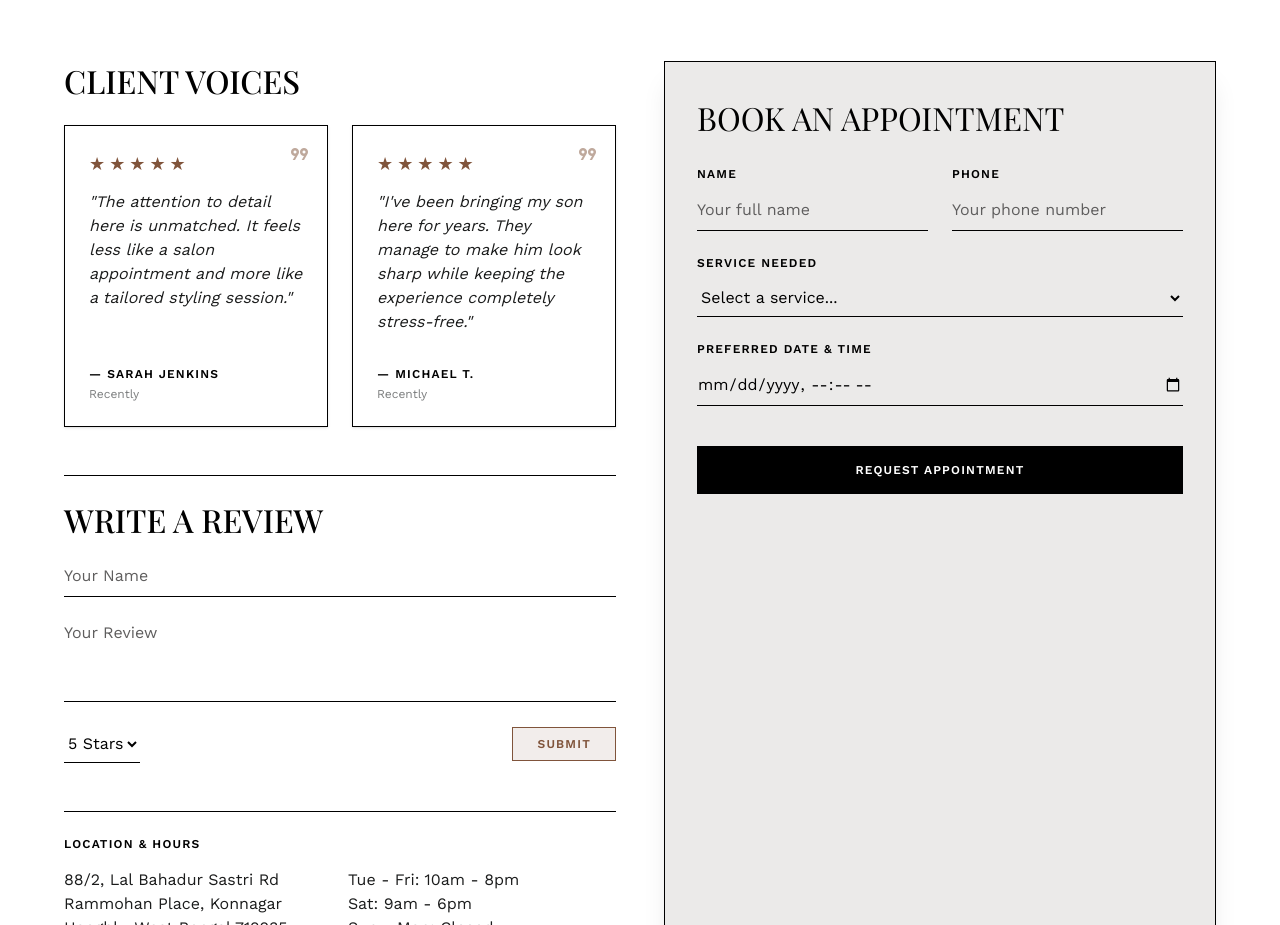
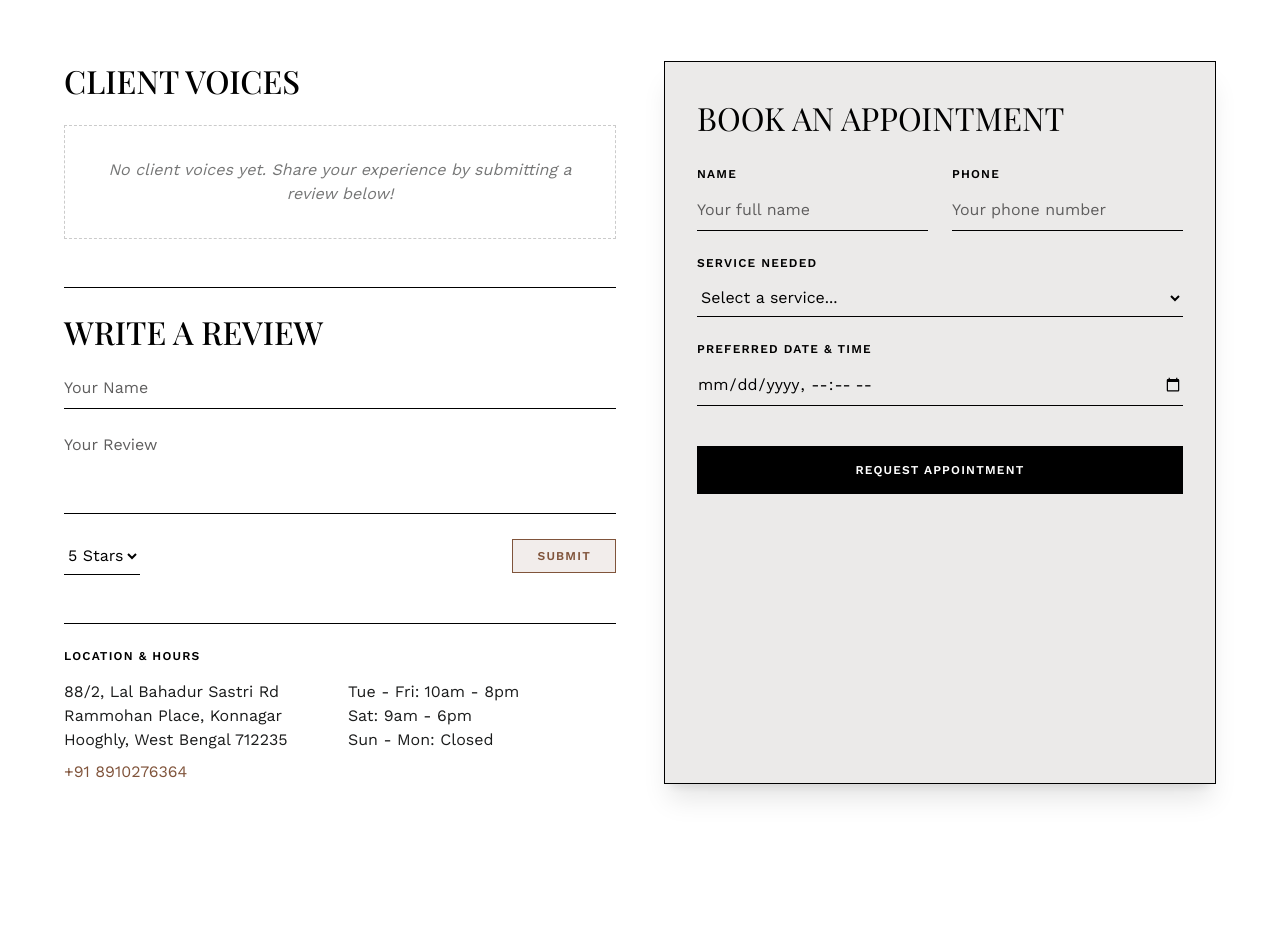
Before and after one commit to debayanmanna136-netizen/salon_website_demo, a Next.js app: page / in a window 1280 px wide. Shown: the part 4180-5105 px from the top of the page. Built offline with nearby package versions, Linux system fonts and the light colour scheme.

Commit message:
chore: remove default placeholder reviews and implement empty reviews state

```diff
--- a/src/app/page.tsx
+++ b/src/app/page.tsx
@@ -47,11 +47,7 @@ export default function Home() {
   const [bookService, setBookService] = useState("");
   const [bookDate, setBookDate] = useState("");
 
-  const defaultReviews = [
-    { quote: "The attention to detail here is unmatched. It feels less like a salon appointment and more like a tailored styling session.", author: "Sarah Jenkins", rating: "5", timestamp: "Recently" },
-    { quote: "I've been bringing my son here for years. They manage to make him look sharp while keeping the experience completely stress-free.", author: "Michael T.", rating: "5", timestamp: "Recently" }
-  ];
-  const [reviews, setReviews] = useState<any[]>(defaultReviews);
+  const [reviews, setReviews] = useState<any[]>([]);
   const [reviewName, setReviewName] = useState("");
   const [reviewText, setReviewText] = useState("");
   const [reviewRating, setReviewRating] = useState("5");
@@ -503,7 +499,12 @@ export default function Home() {
           >
             <h2 className="font-headline-md text-headline-md text-primary uppercase mb-stack-md break-words">Client Voices</h2>
             <div className="grid grid-cols-1 sm:grid-cols-2 gap-gutter mb-stack-lg">
-              {reviews.map((testimonial, i) => (
+              {reviews.length === 0 ? (
+                <div className="col-span-2 border border-dashed border-primary/20 p-8 text-center bg-surface-container-lowest/40 backdrop-blur-sm">
+                  <p className="font-body-md text-on-surface opacity-60 italic">No client voices yet. Share your experience by submitting a review below!</p>
+                </div>
+              ) : (
+                reviews.map((testimonial, i) => (
                   <motion.div
                     variants={slideUpVariants}
                     key={i}
@@ -527,7 +528,8 @@ export default function Home() {
                       )}
                     </div>
                   </motion.div>
-              ))}
+                ))
+              )}
             </div>
 
             <motion.div variants={slideUpVariants} className="border-t border-primary pt-stack-md pb-stack-md mb-stack-md">
```
Lines whose indentation alone changed are shown as unchanged.
